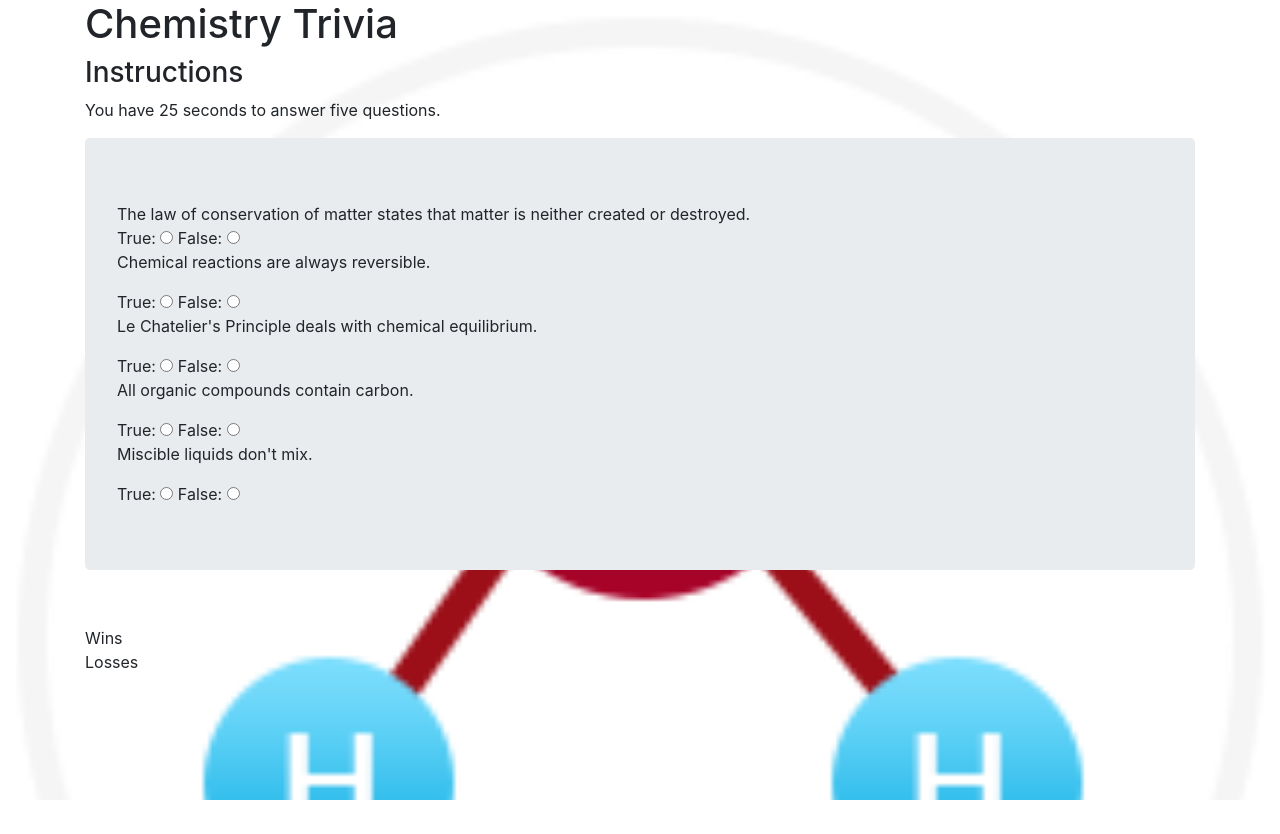
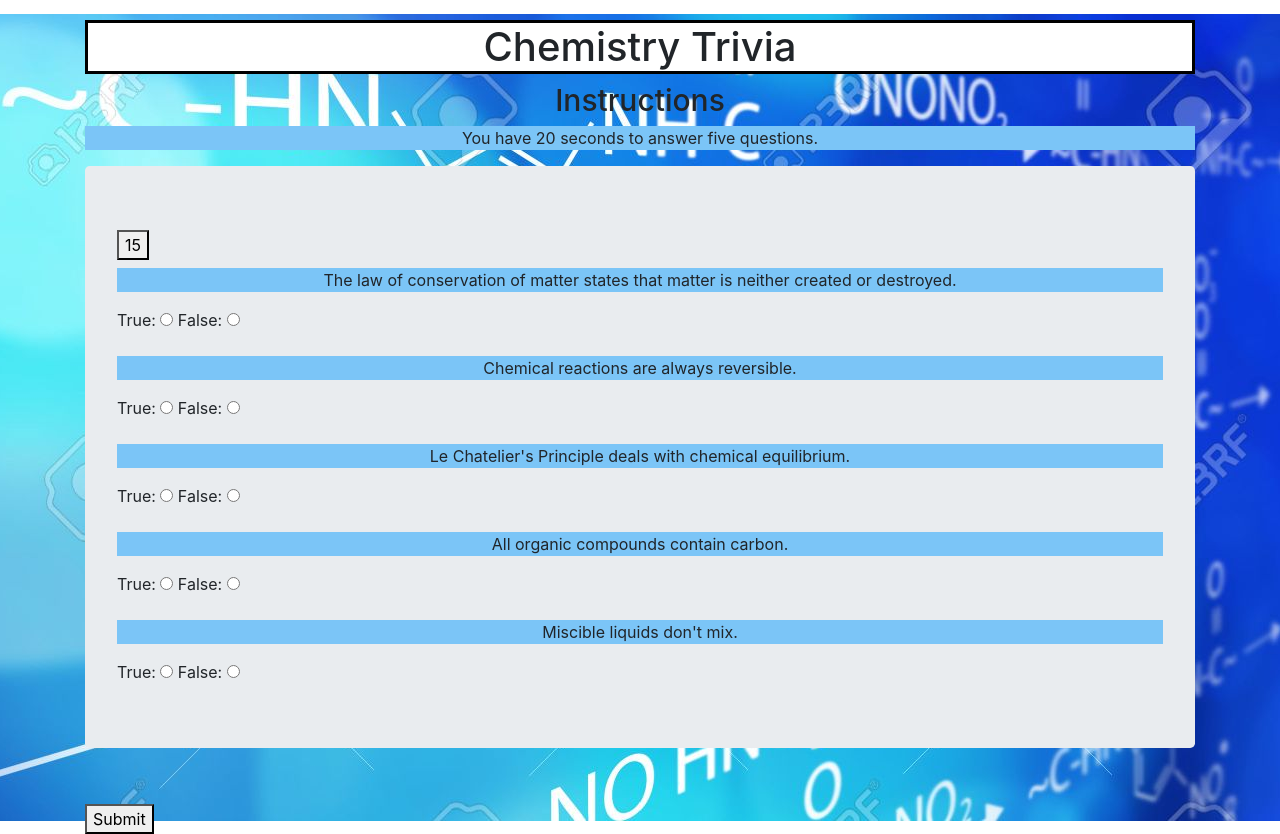
Before and after one commit to dsemoin/Trivia-Game, a plain HTML site: page index.html in a window 1280 px wide. Before the commit the page ends 800 px from the top, so only its background shows below. Drawn offline with nearby package versions, Linux system fonts and the light colour scheme.

Commit message:
working version

```diff
--- a/assets/css/style.css
+++ b/assets/css/style.css
@@ -1,9 +1,28 @@
 
 body {
-    background-image: url("../images/h20.png");
-    background-size: cover;
+    background: url("../images/chemistry 2.jpg") no-repeat center;
+
 }
+h1{
+    text-align: center;
+    background-color: white;
+    margin-top:20px;
+    border: solid black;
 
+}
+h3{
+
+    text-align: center;
+    font-size: 30px;
+}
+p {
+    background-color: rgb(123, 197, 247);
+    text-align: center;
+    font-size: 16px;
+}
+button {
+    float: center;
+}
 
 
 
--- a/assets/javascript/app.js
+++ b/assets/javascript/app.js
@@ -1,9 +1,12 @@
 // create variables/put all variables together for reset function.
 var q1, q2, q3, q4, q5;
+var interval;
 var correct = 0;
-
-// set timer
-setTimeout (function() {
+// this is to add jQuery
+$(document).ready(function(){
+    var playAgain = document.getElementById('timer');
+var getResults = function(){
+    correct = 0;
     //adding radio button values
     q1 = $('input[name=q1]:checked').val();
     q2 = $('input[name=q2]:checked').val();
@@ -22,6 +25,71 @@ setTimeout (function() {
     console.log(q3);
     console.log(q4);
     console.log(q5);
-    console.log("25 seconds") // does it once
-    alert("reload page");
-},25000);
+    console.log("10 seconds")
+}
+
+// reset the game when time runs out
+function resetGame() {
+    getResults();
+    // google Fu code
+    $('input[type=radio]').prop('checked', function () {
+        return this.getAttribute('checked') == 'checked';
+    });
+    // playAgain = timer
+    playAgain.innerHTML = "Play Again!";
+
+}
+// Reset the game when submit is clicked.
+var submitButton = document.getElementById('submitButton');
+submitButton.addEventListener('click', function(){
+    clearInterval(interval);
+    resetGame();
+});
+
+var playAgain = document.getElementById('timer');
+    playAgain.innerHTML = "Play Again!";
+    playAgain.addEventListener('click', function(){
+    createInterval();
+    })
+//display
+var createInterval =(function(){
+
+
+var secondsLeft = 20;
+interval = setInterval(function() {
+    document.getElementById('timer').innerHTML = --secondsLeft;
+
+    if (secondsLeft <= 0)
+    {
+    playAgain.innerHTML = "Play Again!";
+    clearInterval(interval);
+    resetGame();
+    }
+}, 1000);
+});
+// set timer
+createInterval();
+
+});
+
+
+
+
+
+    // create a counter variable , then create set interval that decrements the counter variable by one everyon 1000 ms and checks if variable= 0
+ //  Variable that will hold the button alert's timeout when it is clicked.
+    //   var timer = 1;
+    //   function triggerMsg() {
+    //     var intervalsElement = $('#intervals');
+    //     var msg = 'Message ' + msgCount;
+    //   //   write -- for a countdown timer
+    //     timer++;
+    //     var msgDiv = $('timer');
+    //     msgDiv.text(msg);
+    //     intervalsElement.append(msgDiv);
+    //   }
+    //   var msgInterval = setInterval(triggerMsg, 2000);
+    //   function stop() {
+    //     clearInterval(msgInterval);
+    //   }
+    //
--- a/index.html
+++ b/index.html
@@ -6,37 +6,41 @@
     <link rel="stylesheet" href="assets/css/style.css">
     <title>Trivia Game</title>
     <script src="https://cdnjs.cloudflare.com/ajax/libs/jquery/3.2.1/jquery.min.js"></script>
+    <script src="assets/javascript/app.js"></script>
 </head>
 <!-- this will appear on the page -->
 <body>
+
     <div class="container">
         <h1>Chemistry Trivia</h1>
         <h3>Instructions</h3>
-        <p>You have 25 seconds to answer five questions.</p>
+        <p>You have 20 seconds to answer five questions.</p>
         <div class="jumbotron">
-            <div id="q1">The law of conservation of matter states that matter is neither created or destroyed.</div>
+            <button id="timer">Timer</button>
+            <h3 id='seconds'></h3>
+            <p id="q1">The law of conservation of matter states that matter is neither created or destroyed.</p>
                 True:
                 <input type="radio" name="q1" value="t">
                 False:
-                <input type="radio" name="q1" value="f">
+                <input type="radio" name="q1" value="f"> <br> <br>
 
             <p id="q2">Chemical reactions are always reversible.</p>
             True:
             <input type="radio" name="q2" value="t">
             False:
-            <input type="radio" name="q2" value="f">
+            <input type="radio" name="q2" value="f">  <br> <br>
 
             <p id="q3">Le Chatelier's Principle deals with chemical equilibrium.</p>
                 True:
                 <input type="radio" name="q3" value="t">
                 False:
-                <input type="radio" name="q3" value="f">
+                <input type="radio" name="q3" value="f"> <br> <br>
 
             <p id="q4">All organic compounds contain carbon.</p>
                 True:
                 <input type="radio" name="q4" value="t">
                 False:
-                <input type="radio" name="q4" value="f">
+                <input type="radio" name="q4" value="f"> <br> <br>
 
             <p id="q5">Miscible liquids don't mix.</p>
                 True:
@@ -45,13 +49,10 @@
                 <input type="radio" name="q5" value="f">
         </div>
        <br>
+        <button id="submitButton">Submit</button>
 
-        <div class="w/l">
-            <div>Wins</div>
-            <div>Losses</div>
-        </div>
     </div>
-    <script src="assets/javascript/app.js"></script>
+
 
 </body>
 </html>
```
Also changed, not shown: assets/images/chem.jpg (added), assets/images/chemistry 2.jpg (added), assets/images/chemistry.jpg (added).
